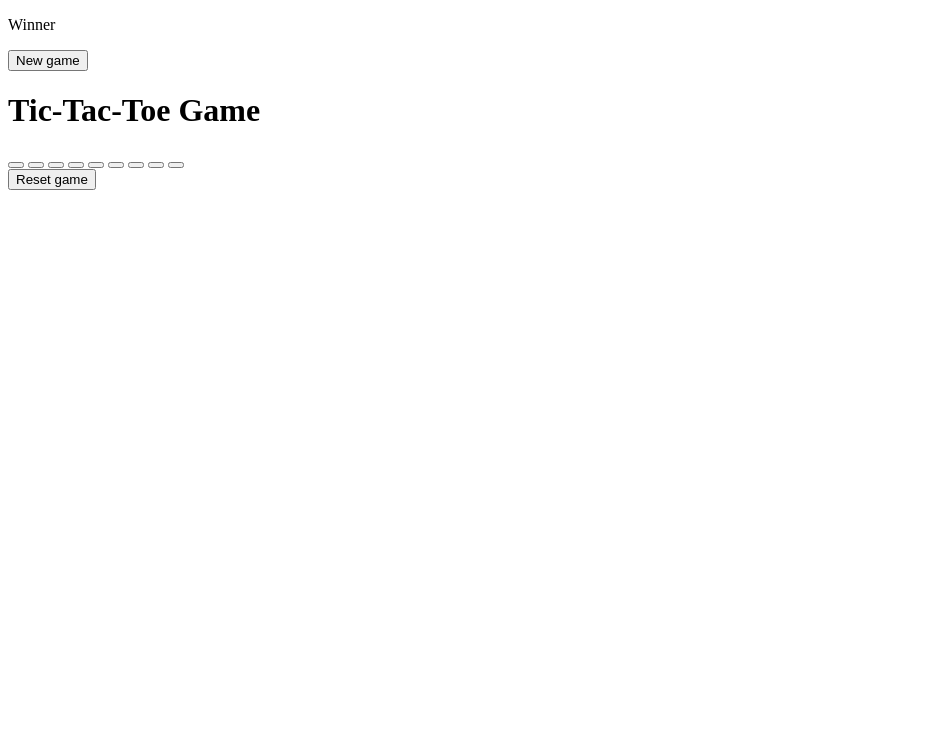
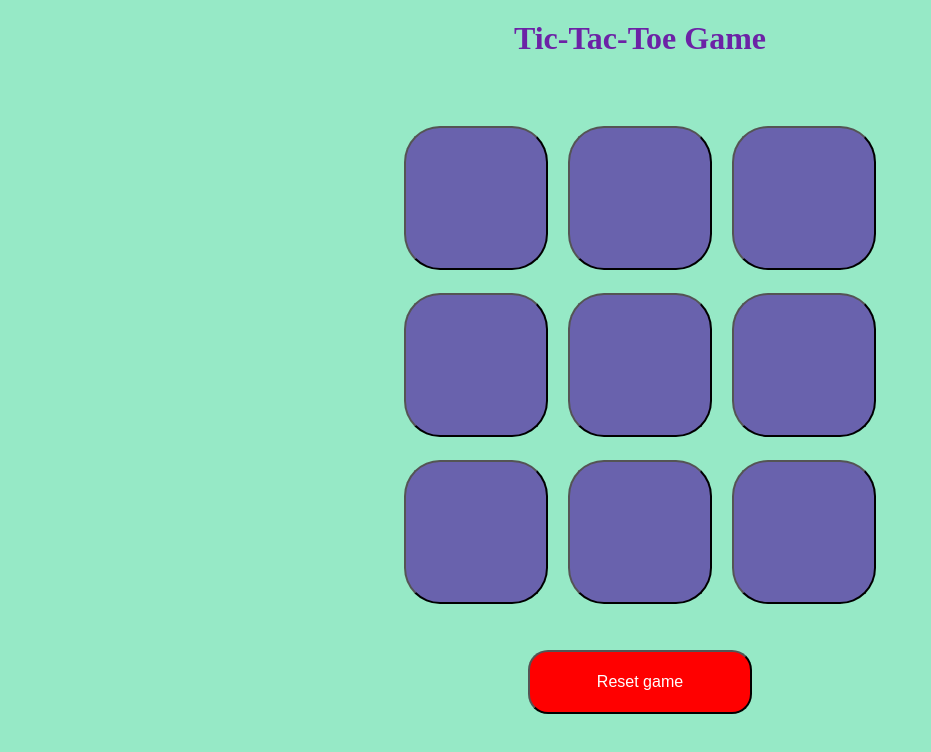
Before and after one commit to RahulSinghkarakoti/tic-tac-toe, a plain HTML site: page index.html in a window 1280 px wide. Shown: the whole page, without its empty margins (0-931 px from the left). Drawn offline with Linux system fonts and the light colour scheme; the site is published under a folder, as on GitHub Pages, so addresses that start at the root find nothing.

Commit message:
modified:   index.html

```diff
--- a/index.html
+++ b/index.html
@@ -4,7 +4,7 @@
     <meta charset="UTF-8" />
     <meta name="viewport" content="width=device-width, initial-scale=1.0" />
     <title>tic-tac-toe game</title>
-    <link href="/style.css" rel="stylesheet" />
+    <link href="style.css" rel="stylesheet" />
   </head>
   <body>
     <div class="msg_container hide">
```
